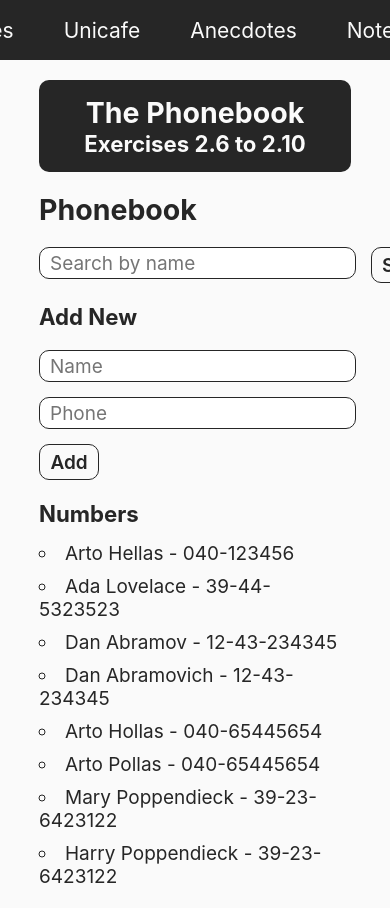
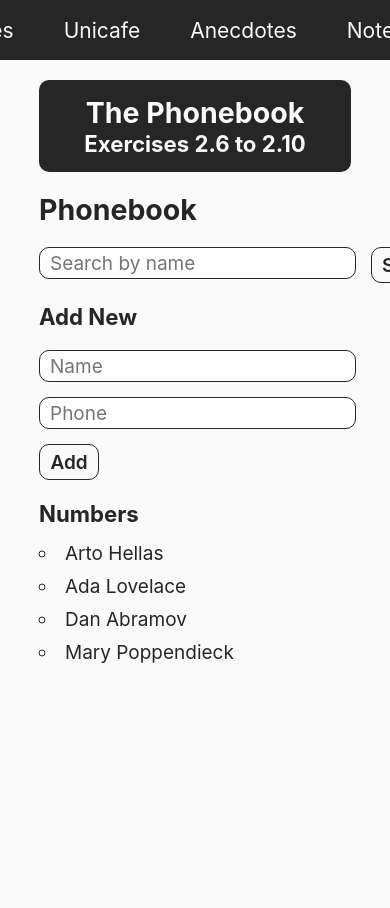
Before and after one commit to juancaricodev/fullstack-bootcamp, a React app: page /phonebook in a window 390 px wide. Shown: the top 908 px of the page. After the commit the page ends 844 px from the top, so only its background shows below. Built offline with nearby package versions, Linux system fonts and the light colour scheme; data requests are answered from the project's data file.

Commit message:
feat[2.11](Phonebook): fetching data from db using fetch api

```diff
--- a/src/containers/Phonebook.jsx
+++ b/src/containers/Phonebook.jsx
@@ -1,4 +1,4 @@
-import React, { useState } from 'react'
+import React, { useState, useEffect } from 'react'
 
 import NewPeople from '@components/phonebook/NewPeople'
 import Numbers from '@components/phonebook/Numbers'
@@ -7,25 +7,22 @@
 
 import '@styles/containers/Phonebook.scss'
 
-const INITIAL_STATE = [
-  { name: 'Arto Hellas', phone: '040-123456' },
-  { name: 'Ada Lovelace', phone: '39-44-5323523' },
-  { name: 'Dan Abramov', phone: '12-43-234345' },
-  { name: 'Dan Abramovich', phone: '12-43-234345' },
-  { name: 'Arto Hollas', phone: '040-65445654' },
-  { name: 'Arto Pollas', phone: '040-65445654' },
-  { name: 'Mary Poppendieck', phone: '39-23-6423122' },
-  { name: 'Harry Poppendieck', phone: '39-23-6423122' }
-]
-
 const Phonebook = () => {
-  const [persons, setPersons] = useState(INITIAL_STATE)
+  const [persons, setPersons] = useState([])
   const [newName, setNewName] = useState('')
   const [newPhone, setNewPhone] = useState('')
   const [newSearch, setNewSearch] = useState('')
   const [filteredData, setFilteredData] = useState([])
   const [match, setMatch] = useState(true)
   const [empty, setEmpty] = useState(false)
+
+  useEffect(() => {
+    const fetchingData = fetch('http://localhost:5000/persons')
+    fetchingData
+      .then(res => res.json())
+      .then(res => setPersons(res))
+
+  }, [])
 
   const handleSubmit = (e) => {
     e.preventDefault()
```
Also changed, not shown: 1 other file (tests, documents, lock files or other folders).
